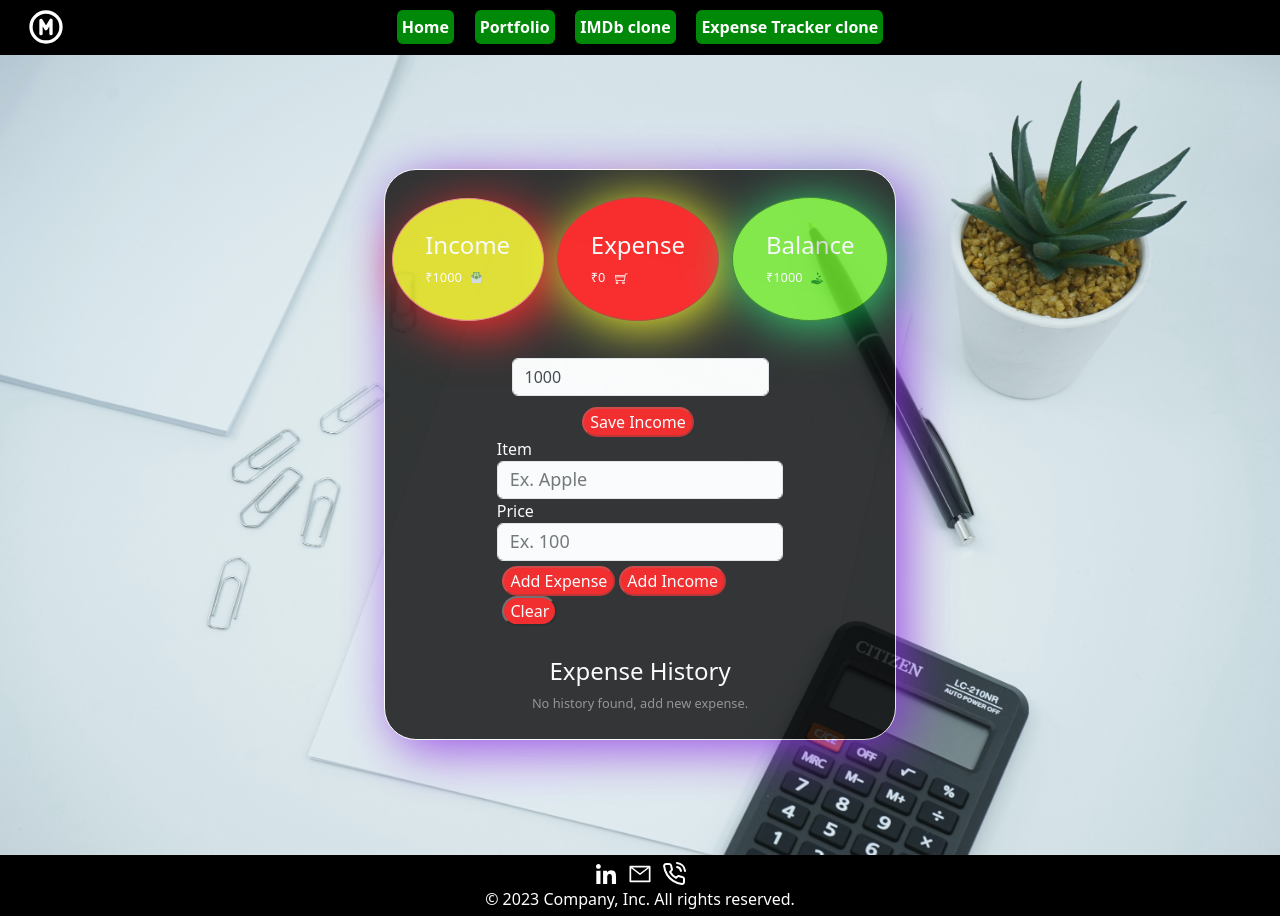
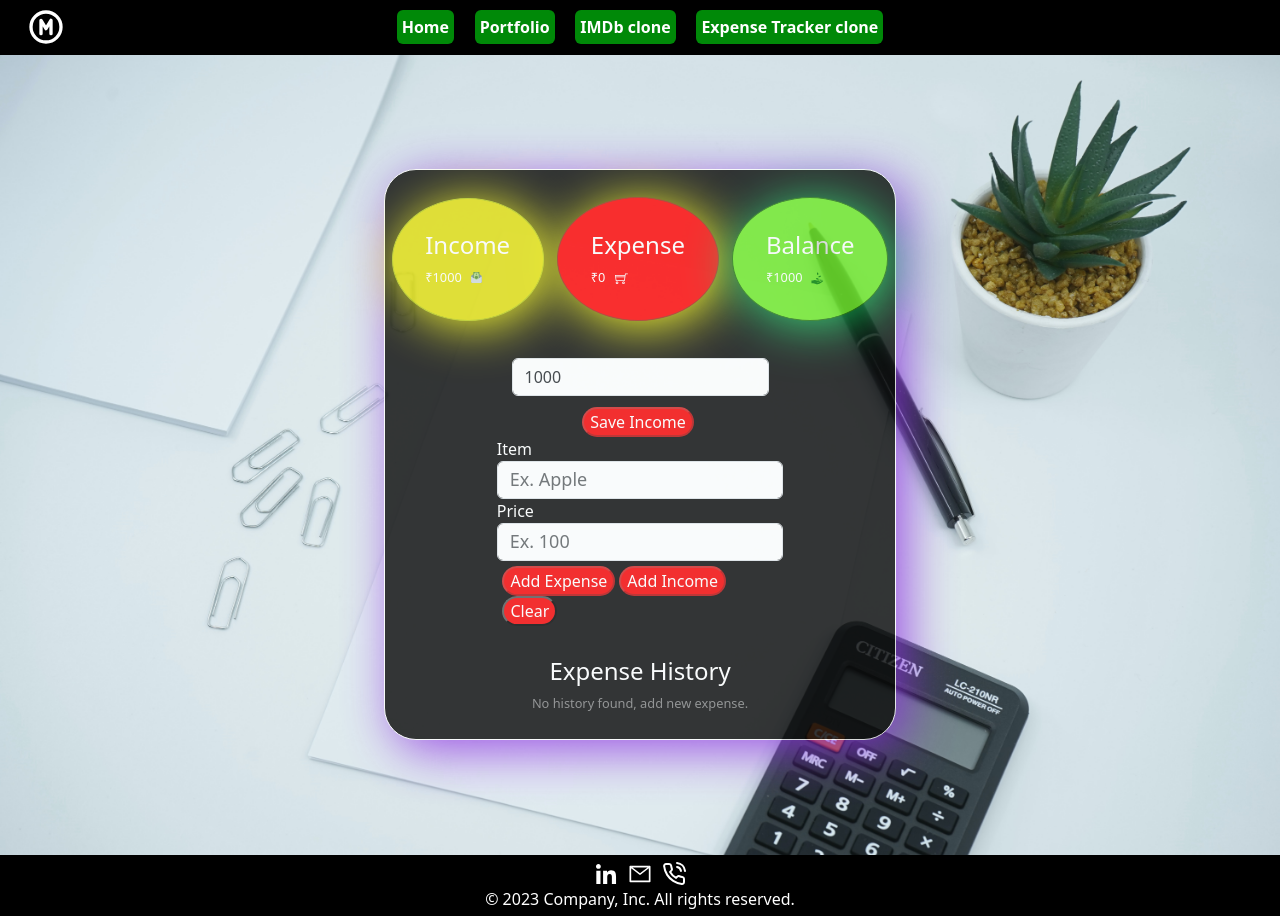
Before and after one commit to MuskanSrivastava8/Mitra, a React (Create React App) app: page /Mitra/Expensetracker in a window 1280 px wide. In both pictures the pointer is over the element 467 px from the left and 259 px from the top of the page. Built offline with nearby package versions, Linux system fonts and the light colour scheme.

Commit message:
CSS updated

```diff
--- a/src/Components/ExpenseTracker/Expensetracker.scss
+++ b/src/Components/ExpenseTracker/Expensetracker.scss
@@ -69,8 +69,8 @@
 }
 
 .Income_only:hover {
-    border: 1px solid rgb(233, 119, 119);
-    box-shadow: 10px 10px 50px red;
+    border: 1px solid rgb(186, 204, 23);
+    //box-shadow: 10px 10px 50px red;
 }
 
 .income_Alert {
@@ -91,8 +91,8 @@
 }
 
 .Expense_only:hover {
-    border: 1px solid rgb(158, 98, 228);
-    box-shadow: 10px 10px 50px blue;
+    border: 1px solid rgb(199, 107, 84);
+    //box-shadow: 10px 10px 50px blue;
 }
 
 .Balance_only {
@@ -109,7 +109,7 @@
 
 .Balance_only:hover {
     border: 1px solid rgb(186, 204, 23);
-    box-shadow: 10px 10px 50px rgb(207, 190, 34);
+    //box-shadow: 10px 10px 50px rgb(207, 190, 34);
 }
 
 .Expense_Income_input {
```
